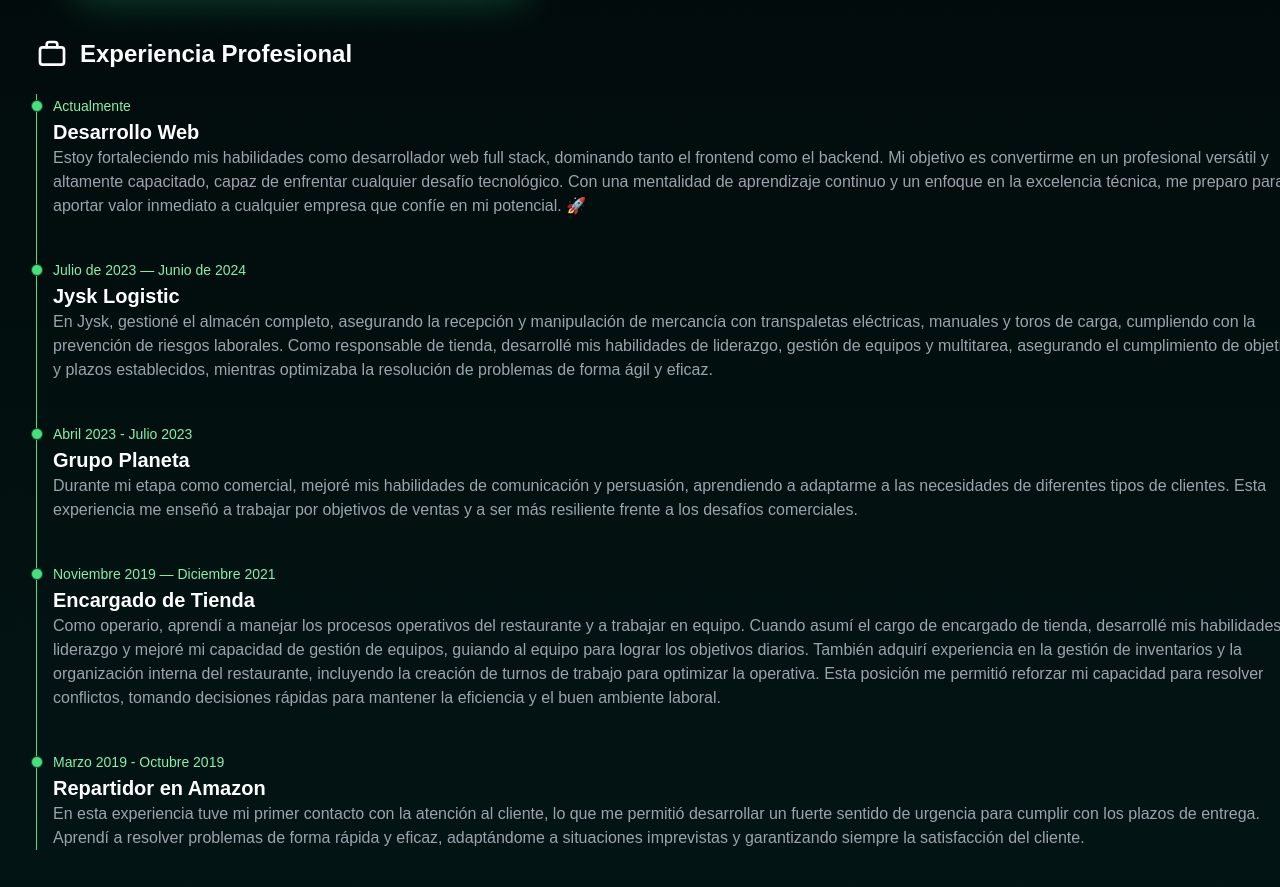
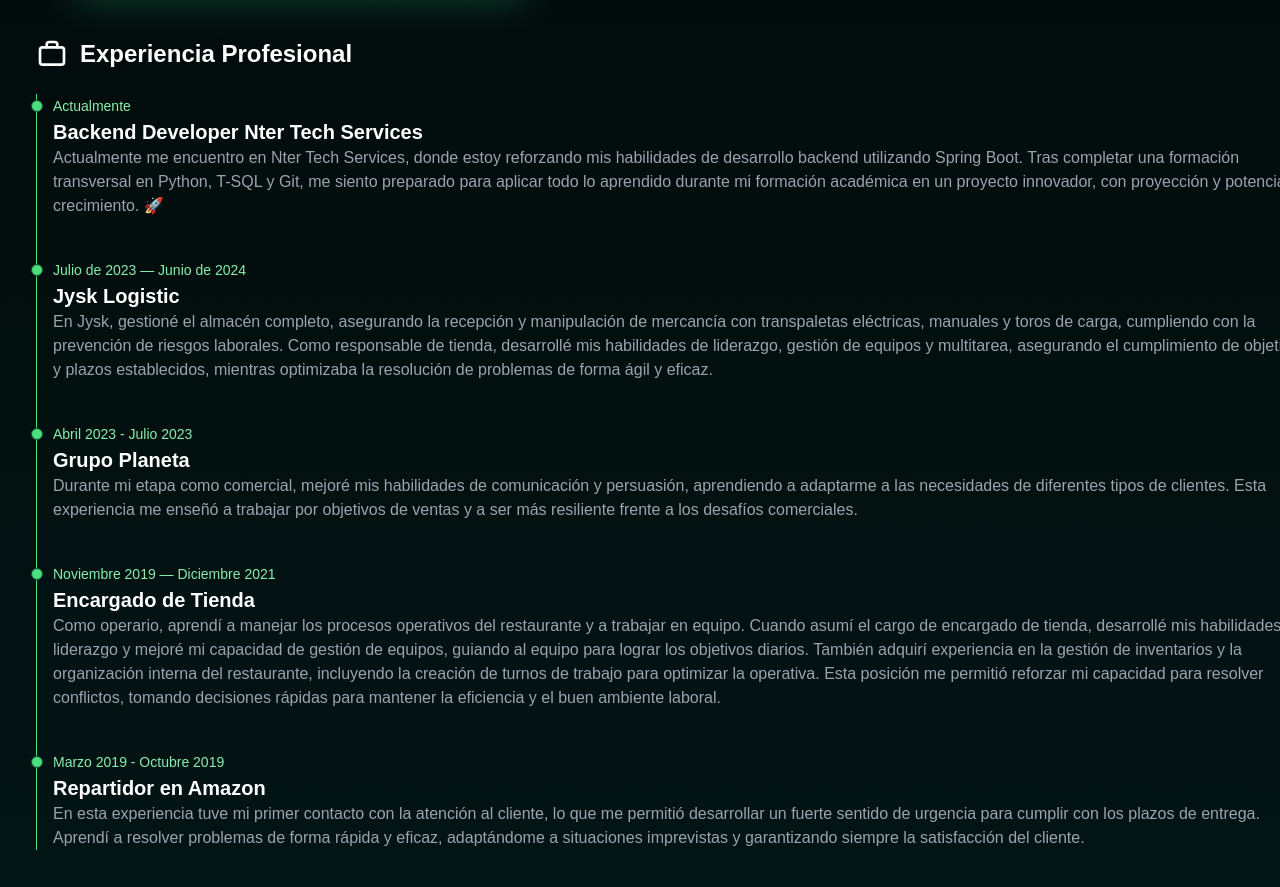
Before and after one commit to bricenocode/portfolio-bricenocode, an Astro site: page / in a window 1280 px wide. Shown: the part 1104-1991 px from the top of the page. Built offline with nearby package versions, Linux system fonts and the light colour scheme; Astro itself is replaced by a stand-in of ours; a web font is replaced by a local one.

Commit message:
Update Experience.astro

```diff
--- a/src/components/Experience.astro
+++ b/src/components/Experience.astro
@@ -3,8 +3,8 @@
 const experiencie = [
   {
       date: 'Actualmente',
-      title: 'Desarrollo Web',
-      description: 'Estoy fortaleciendo mis habilidades como desarrollador web full stack, dominando tanto el frontend como el backend. Mi objetivo es convertirme en un profesional versátil y altamente capacitado, capaz de enfrentar cualquier desafío tecnológico. Con una mentalidad de aprendizaje continuo y un enfoque en la excelencia técnica, me preparo para aportar valor inmediato a cualquier empresa que confíe en mi potencial. 🚀'
+      title: 'Backend Developer Nter Tech Services',
+      description: 'Actualmente me encuentro en Nter Tech Services, donde estoy reforzando mis habilidades de desarrollo backend utilizando Spring Boot. Tras completar una formación transversal en Python, T-SQL y Git, me siento preparado para aplicar todo lo aprendido durante mi formación académica en un proyecto innovador, con proyección y potencial de crecimiento. 🚀'
     },
   {
     date: ' Julio de 2023 — Junio de 2024',
```
